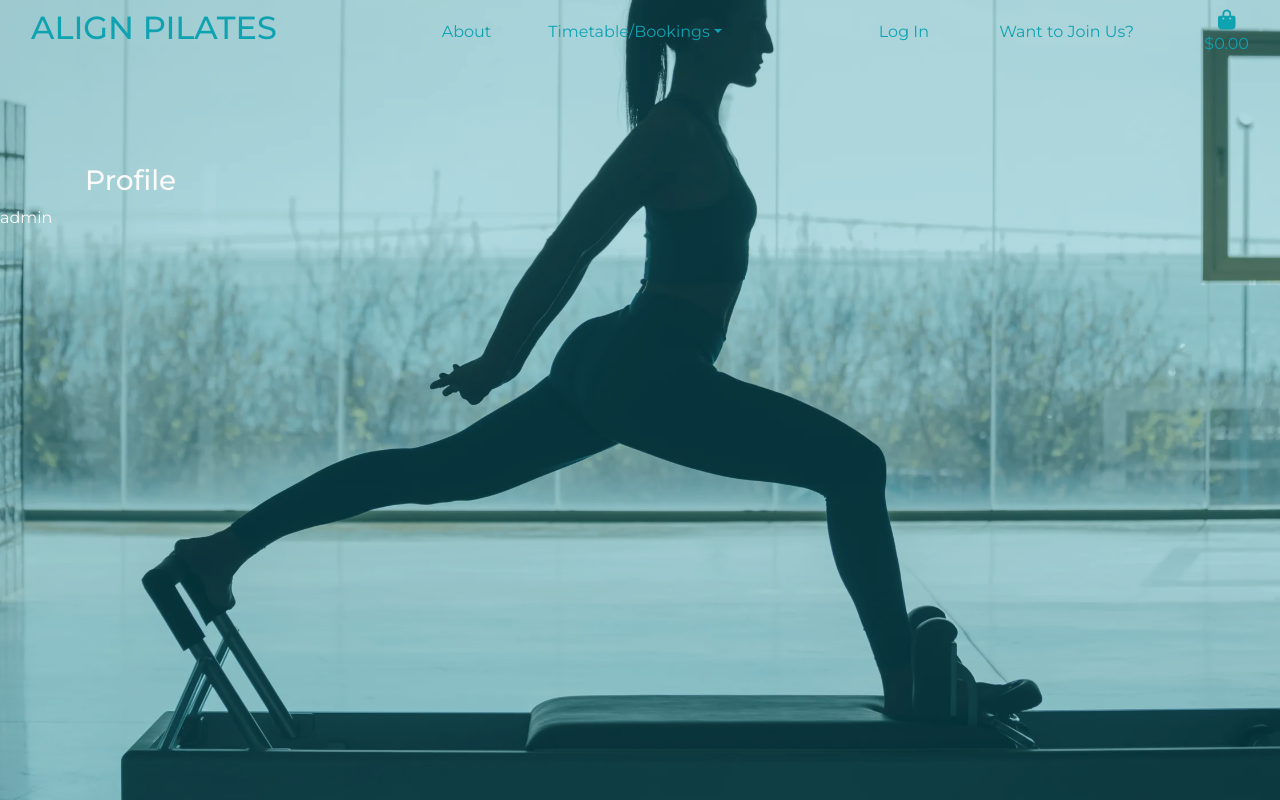
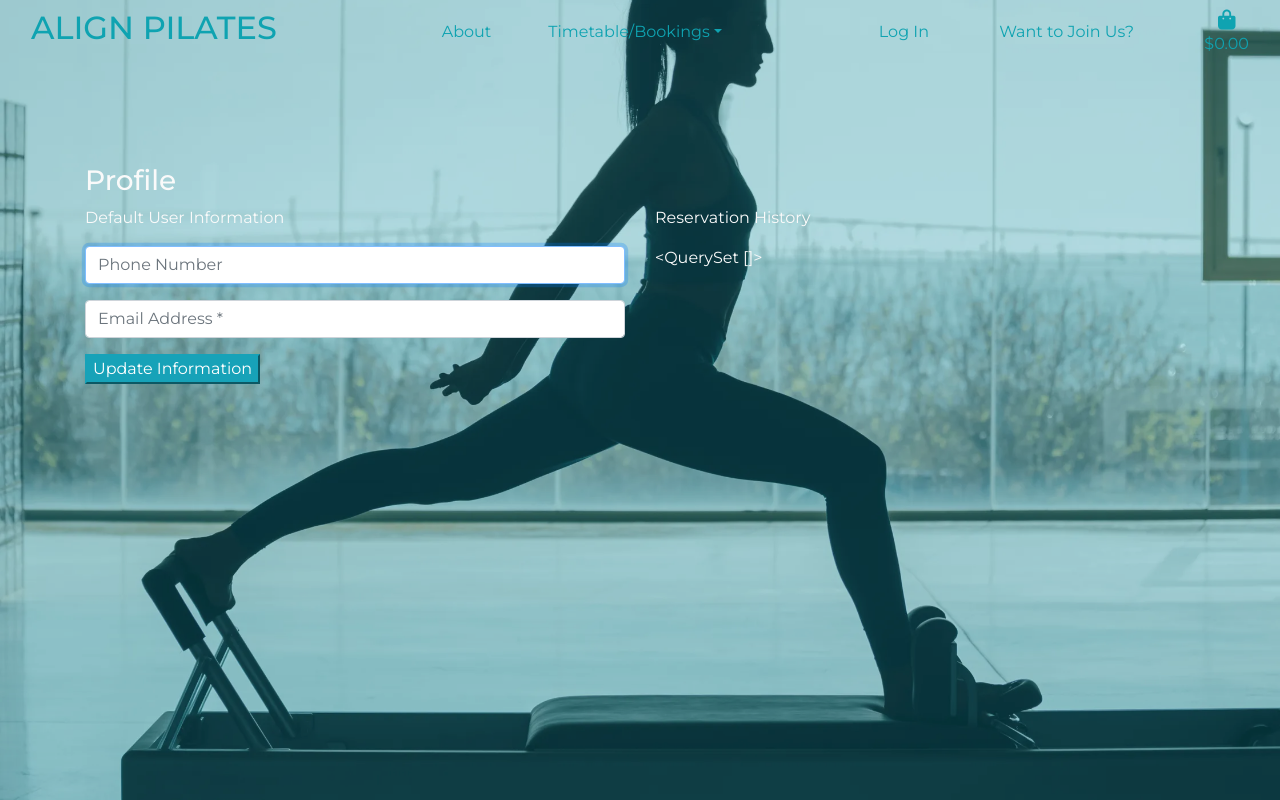
Before and after one commit to aimeeallen94/align-pilates, a Django app: page /profile/ in a window 1280 px wide. Run offline with Django 3.2, Linux system fonts and the light colour scheme; a user stored in the database is signed in; data comes from the database, SQL or seed files in the repository; some libraries are stand-ins or nearby versions.

Commit message:
added profile forms, modified views and tempaltes and success messages

```diff
--- /dev/null
+++ b/profiles/forms.py
@@ -0,0 +1,28 @@
+from django import forms
+from .models import UserProfile
+
+class UserProfileForm(forms.ModelForm):
+    class Meta:
+        model = UserProfile
+        exclude = ('user',)
+
+    def __init__(self, *args, **kwargs):
+        """
+        Add placeholders and classes, remove auto-generated
+        labels and set autofocus on first field
+        """
+        super().__init__(*args, **kwargs)
+        placeholders = {
+            'email': 'Email Address',
+            'default_phone_number': 'Phone Number',
+        }
+
+        self.fields['default_phone_number'].widget.attrs['autofocus'] = True
+        for field in self.fields:
+            if self.fields[field].required:
+                placeholder = f'{placeholders[field]} *'
+            else:
+                placeholder = placeholders[field]
+            self.fields[field].widget.attrs['placeholder'] = placeholder
+            self.fields[field].widget.attrs['class'] = 'profile-form-input'
+            self.fields[field].label = False
--- a/profiles/static/profiles/profile.css
+++ b/profiles/static/profiles/profile.css
@@ -0,0 +1,4 @@
+#profile-update-info-form input::placeholder,
+#profile-update-info-form {
+    color: #2D3142;
+}
--- a/profiles/templates/profiles/profile.html
+++ b/profiles/templates/profiles/profile.html
@@ -21,6 +21,20 @@
                 <h3>Profile</h3>
             </div>
         </div>
+        <div class="row">
+            <div class="col-12 col-lg-6">
+                <p>Default User Information</p>
+                <form action="{% url 'profile' %}" class="mt-3" method="POST" id="profile-update-info-form">
+                    {% csrf_token %}
+                    {{ form|crispy }}
+                    <button class="button btn-info">Update Information</button>
+                </form>
+            </div>
+            <div class="col-12 col-lg-6">
+                <p>Reservation History</p>
+                {{ reservations }}
+            </div>
+        </div>
     </div>
     {{ profile }}
 {% endblock %}
--- a/profiles/views.py
+++ b/profiles/views.py
@@ -1,15 +1,28 @@
 from django.shortcuts import render, get_object_or_404
+from django.contrib import messages
 
 from .models import UserProfile
+from .forms import UserProfileForm
 
 
 def profile(request):
     """ Display the user's profile. """
     profile = get_object_or_404(UserProfile, user=request.user)
 
+    if request.method == "POST":
+        form = UserProfileForm(request.POST, instance=profile)
+        if form.is_valid():
+            form.save()
+            messages.success(request, 'Profile Updated Successfully!')
+
+    form = UserProfileForm(instance=profile)
+    reservations = profile.reservations.all()
+
     template = 'profiles/profile.html'
     context = {
-        'profile': profile,
+        'form': form,
+        'reservations': reservations,
+        'on_profile_page': True,
     }
 
     return render(request, template, context)
--- a/templates/includes/toasts/toast_success.html
+++ b/templates/includes/toasts/toast_success.html
@@ -14,7 +14,7 @@
                 <hr class="mt-1 mb-3">
             </div>
         </div>
-        {% if grand_total %}
+        {% if grand_total and not on_profile_page %}
             <p class="logo-font bg-white text-black py-1">Your Basket {{ booking.booking_count }}</p>
             <div class="bag-notification-wrapper">
                 {% for item in basket_items %}
```
